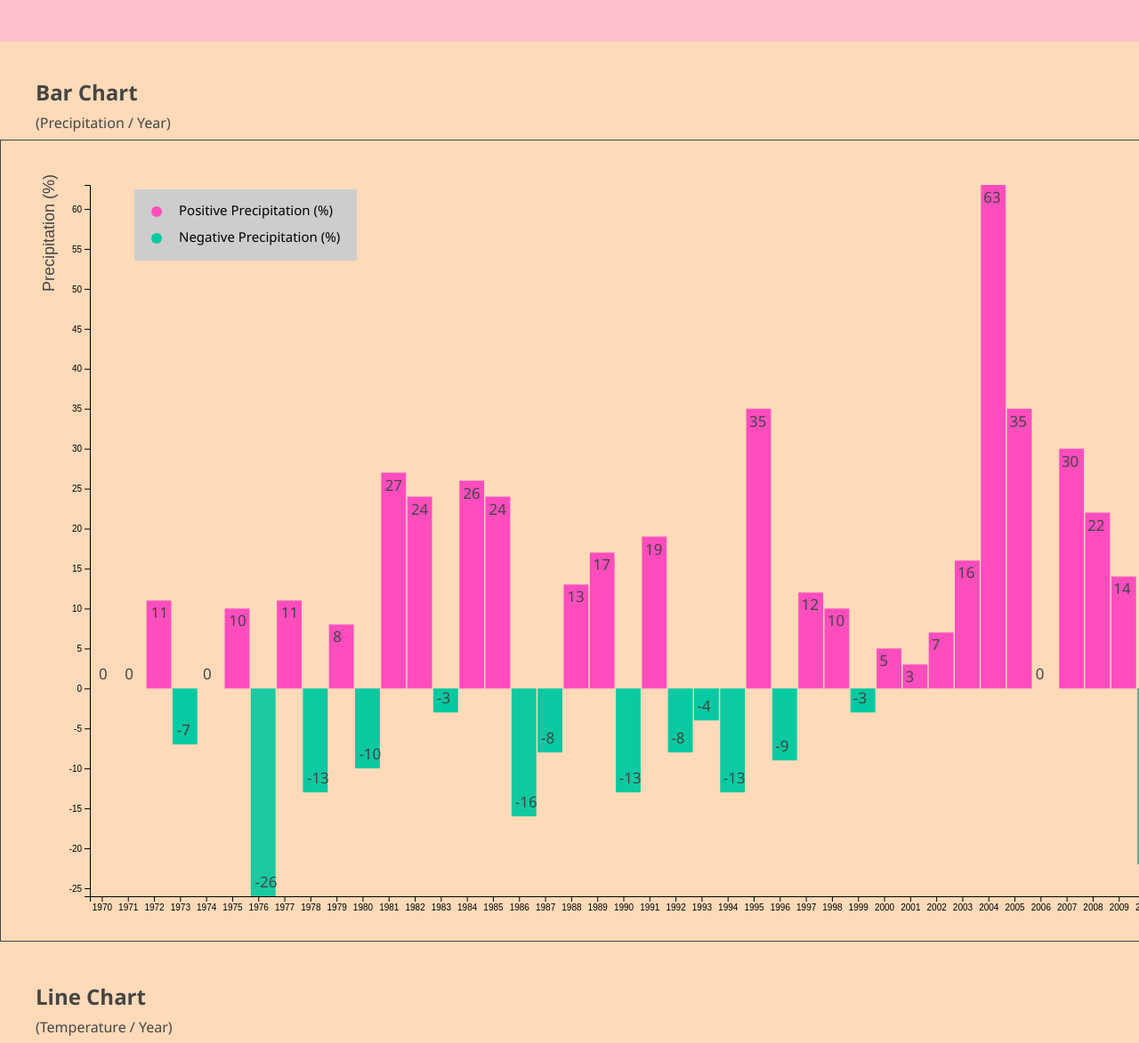
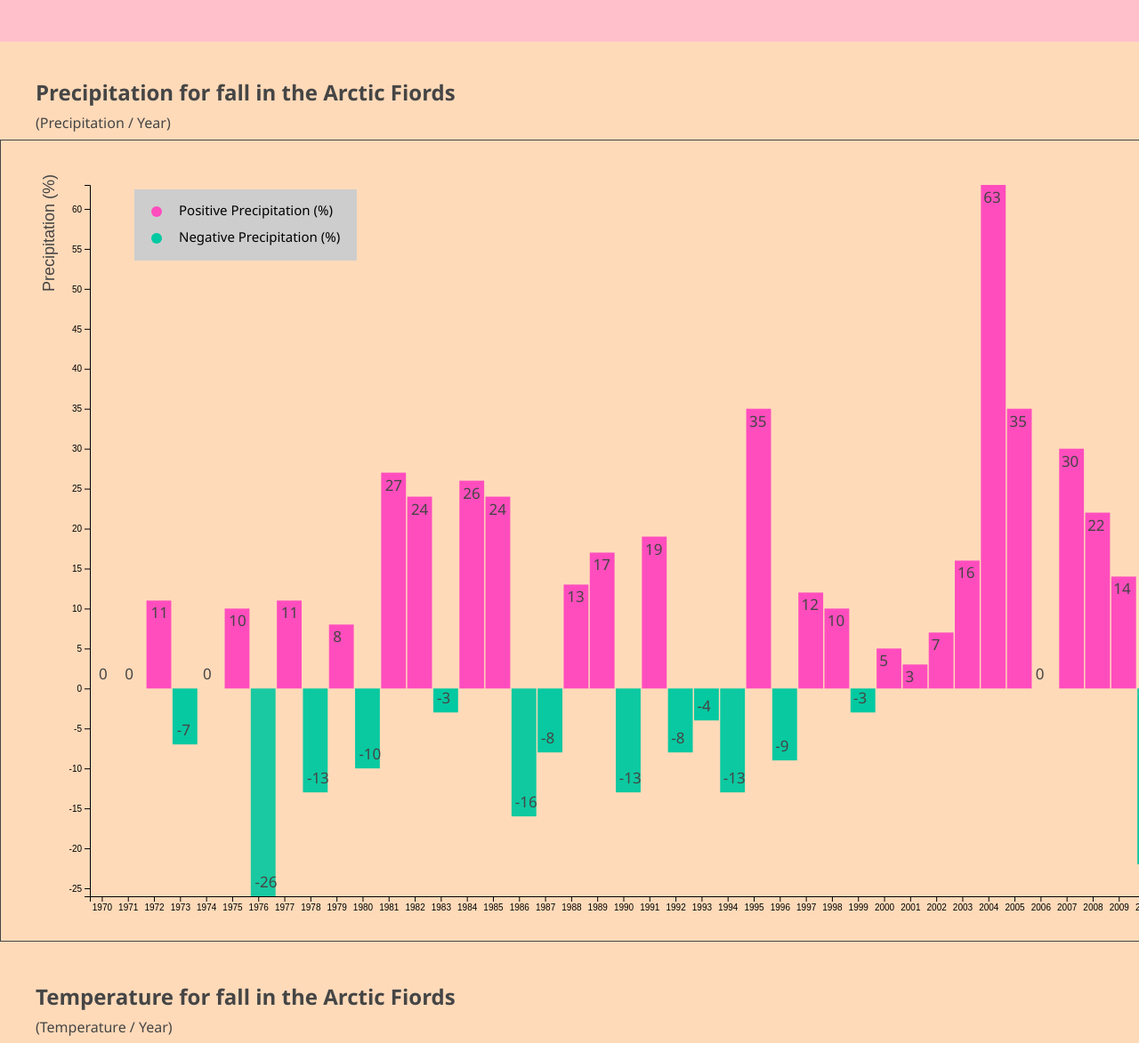
Before and after one commit to SophieQuan/webapp-assignment2, a website built with webpack: page src/assets/index.html in a window 1280 px wide. Shown: the part 121-1294 px from the top of the page at 89% size. Built offline with nearby package versions, Linux system fonts and the light colour scheme.

Commit message:
Update index.html

```diff
--- a/src/assets/index.html
+++ b/src/assets/index.html
@@ -12,10 +12,10 @@
         <h1>The Arctic Mountains and Fiords Climate Data</h1>
         <h3>(Fall season)</h3>
     </header>
-    <h2>Bar Chart</h2><p>(Precipitation / Year)</p>
+    <h2>Precipitation for fall in the Arctic Fiords</h2><p>(Precipitation / Year)</p>
 
     <svg id="barSpace"></svg>
-    <h2> Line Chart</h2>
+    <h2>Temperature for fall in the Arctic Fiords</h2>
     <p>(Temperature / Year)</p>
     <svg id="lineSpace"></svg>
 </body>
```
